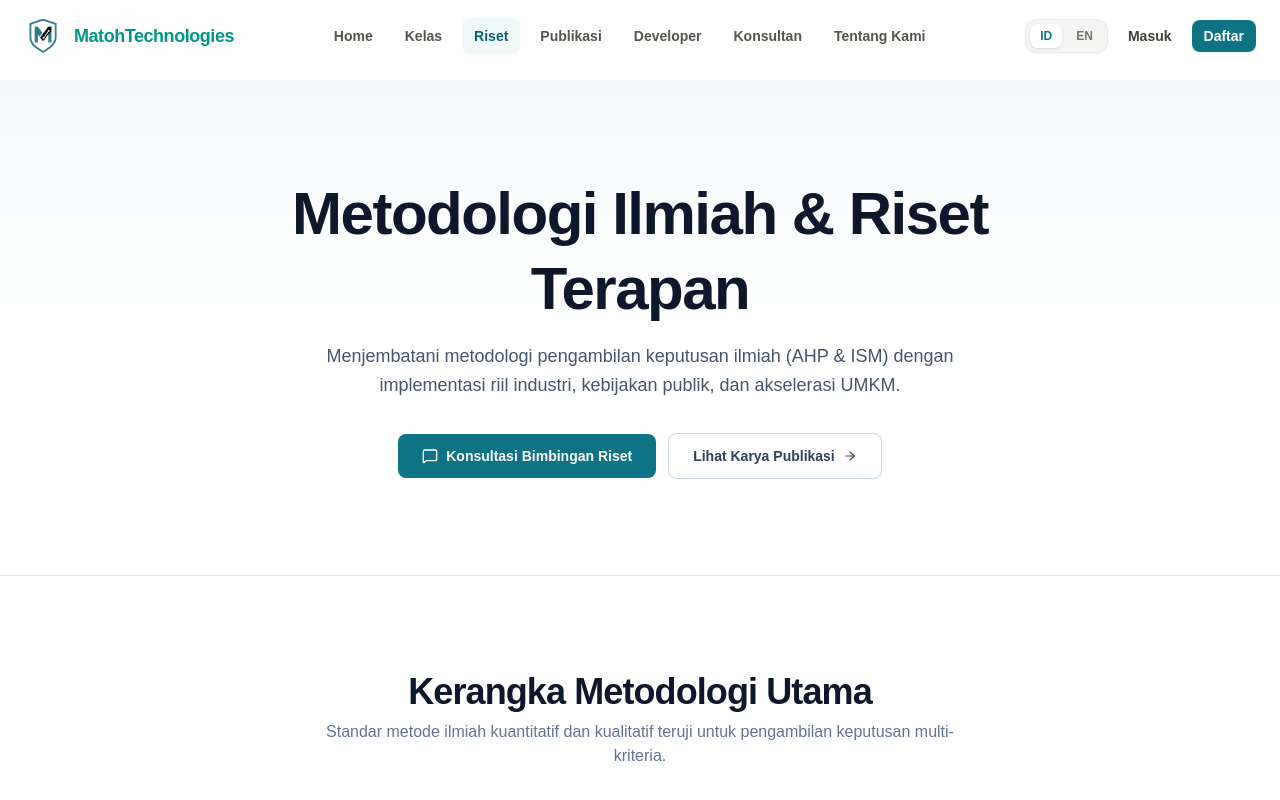
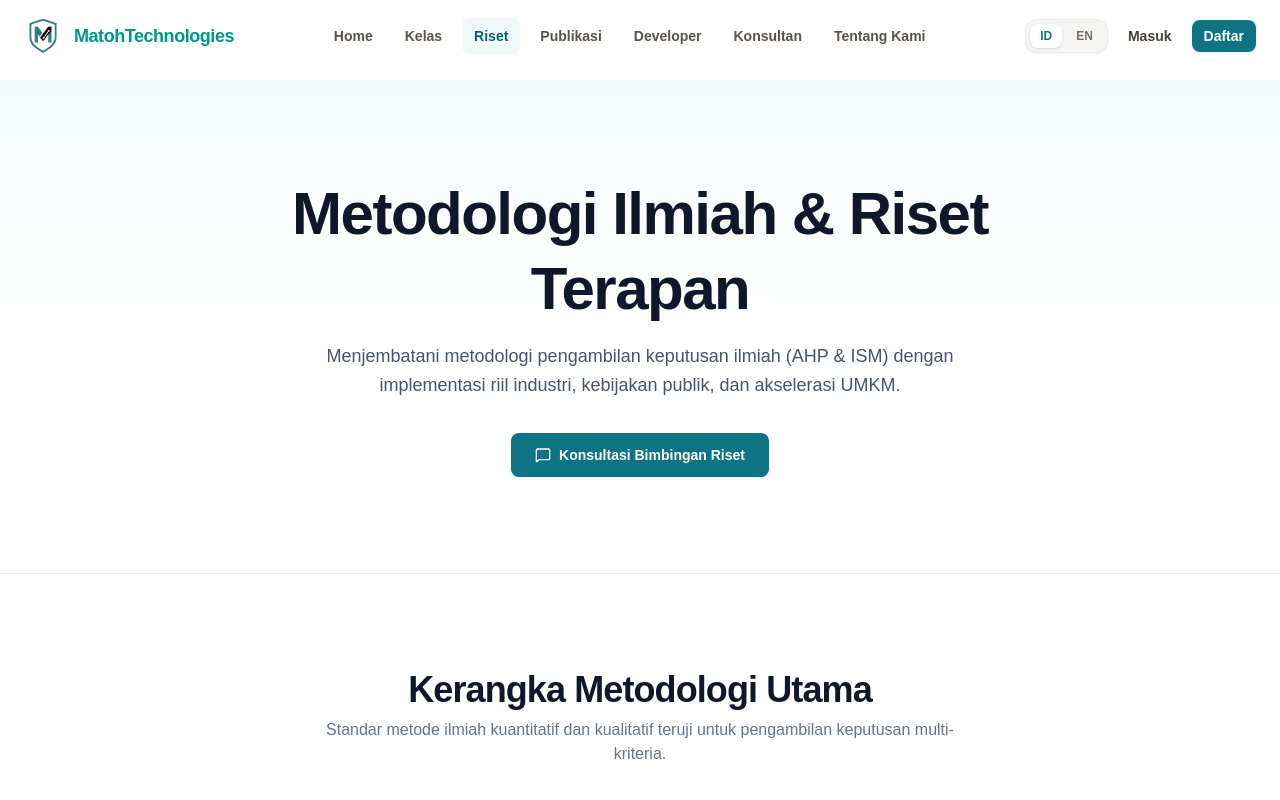
Before and after one commit to matohtechnologies/matoh-lms, a Next.js app: page /riset in a window 1280 px wide. Shown: the top 800 px of the page. Built offline with nearby package versions, Linux system fonts and the light colour scheme; no server answers.

Commit message:
fix(riset): remove view publications button

```diff
--- a/src/app/(public)/riset/page.tsx
+++ b/src/app/(public)/riset/page.tsx
@@ -60,14 +60,6 @@ export default async function RisetPage() {
                 <MessageSquare size={16} />
                 <span>{isEn ? "Research Consultation" : "Konsultasi Bimbingan Riset"}</span>
               </a>
-
-              <Link
-                href="/publikasi"
-                className="inline-flex items-center gap-2 px-6 py-3 rounded-lg border border-slate-300 hover:border-slate-400 bg-white text-slate-700 font-semibold text-sm transition-colors"
-              >
-                <span>{isEn ? "View Publications" : "Lihat Karya Publikasi"}</span>
-                <ArrowRight size={14} />
-              </Link>
             </div>
           </div>
         </div>
```
